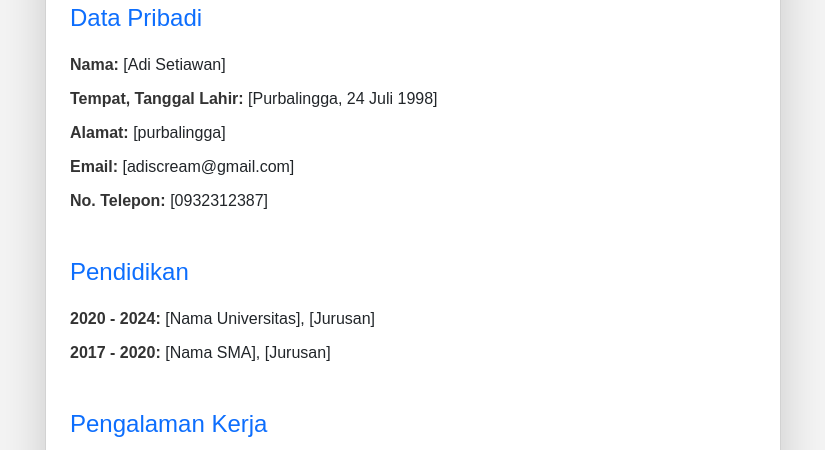
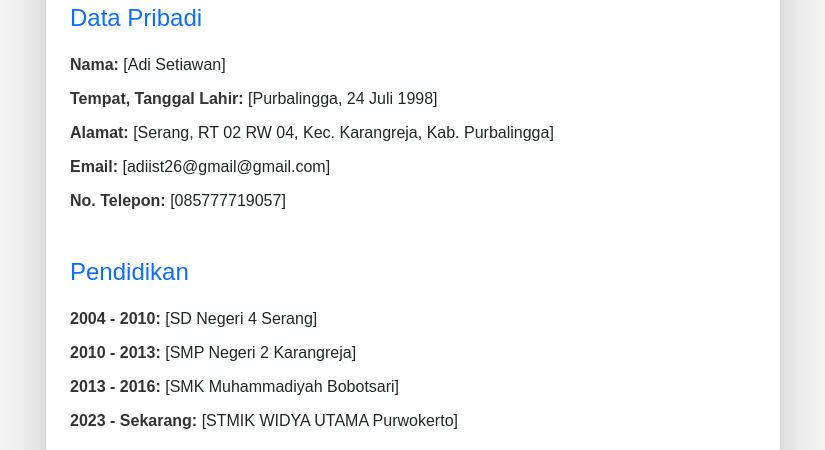
Before and after one commit to adisetiawan123/biodata, a plain HTML site: page index.html in a window 1280 px wide. Shown: the part 315-765 px from the top of the page, without its empty margins (227-1052 px from the left). Drawn offline with nearby package versions, Linux system fonts and the light colour scheme.

Commit message:
Update index.html

```diff
--- a/index.html
+++ b/index.html
@@ -23,17 +23,19 @@
                         <ul class="list-unstyled">
                             <li><strong>Nama:</strong> [Adi Setiawan]</li>
                             <li><strong>Tempat, Tanggal Lahir:</strong> [Purbalingga, 24 Juli 1998]</li>
-                            <li><strong>Alamat:</strong> [purbalingga]</li>
-                            <li><strong>Email:</strong> [adiscream@gmail.com]</li>
-                            <li><strong>No. Telepon:</strong> [0932312387]</li>
+                            <li><strong>Alamat:</strong> [Serang, RT 02 RW 04, Kec. Karangreja, Kab. Purbalingga]</li>
+                            <li><strong>Email:</strong> [adiist26@gmail@gmail.com]</li>
+                            <li><strong>No. Telepon:</strong> [085777719057]</li>
                         </ul>
                     </div>
 
                     <div class="section mb-4">
                         <h2 class="text-primary">Pendidikan</h2>
                         <ul class="list-unstyled">
-                            <li><strong>2020 - 2024:</strong> [Nama Universitas], [Jurusan]</li>
-                            <li><strong>2017 - 2020:</strong> [Nama SMA], [Jurusan]</li>
+                            <li><strong>2004 - 2010:</strong> [SD Negeri 4 Serang]</li>
+                            <li><strong>2010 - 2013:</strong> [SMP Negeri 2 Karangreja]</li>
+                            <li><strong>2013 - 2016:</strong> [SMK Muhammadiyah Bobotsari]</li>
+                            <li><strong>2023 - Sekarang:</strong> [STMIK WIDYA UTAMA Purwokerto]</li>
                         </ul>
                     </div>
 
```
